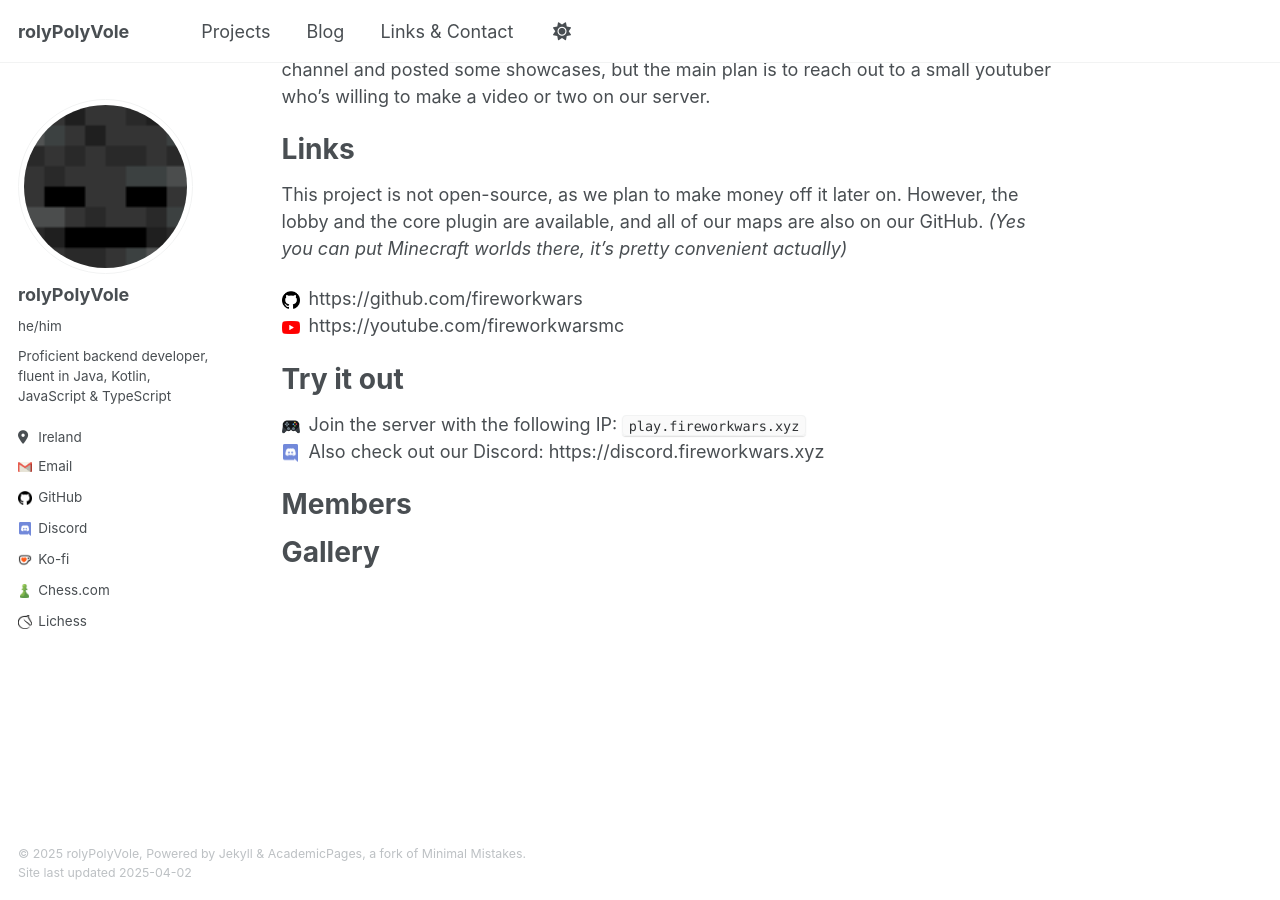
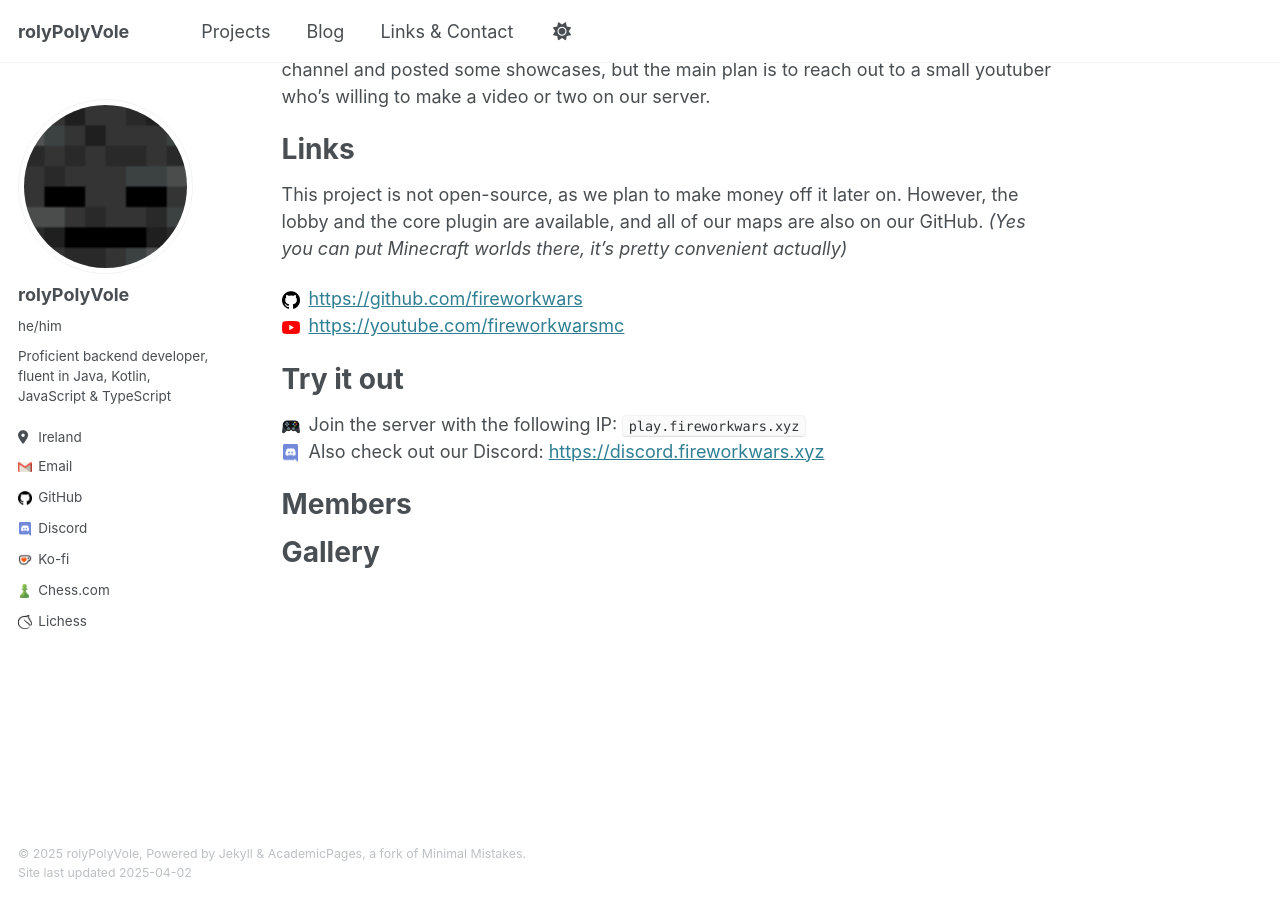
Before and after one commit to rolyPolyVole/rolyPolyVole.github.io, a Jekyll site: the page built from _projects/firework-wars.md, in a window 1280 px wide and 900 px high, scrolled down 2435 px. Built offline with Jekyll 4.4.1, drawn with Linux system fonts in a browser that asks for light colours.

Commit message:
Make the links work

```diff
--- a/_projects/firework-wars.md
+++ b/_projects/firework-wars.md
@@ -53,12 +53,12 @@ We've done everything else, so now it's time to get a playerbase. I made a YouTu
 # Links
 This project is not open-source, as we plan to make money off it later on. However, the lobby and the core plugin are available, and all of our maps are also on our GitHub. *(Yes you can put Minecraft worlds there, it's pretty convenient actually)* <br />
 
-<img src="/images/custom_icons/github.png" alt="GitHub" class="theme-aware-icon github-icon" style="width: 1em; height: 1em; object-fit: contain; margin-right: 0.5em; vertical-align: middle;">https://github.com/fireworkwars <br />
-<img src="/images/custom_icons/youtube.png" alt="YouTube" style="width: 1em; height: 1em; object-fit: contain; margin-right: 0.5em; vertical-align: middle;">https://youtube.com/fireworkwarsmc
+<img src="/images/custom_icons/github.png" alt="GitHub" class="theme-aware-icon github-icon" style="width: 1em; height: 1em; object-fit: contain; margin-right: 0.5em; vertical-align: middle;">[https://github.com/fireworkwars](https://github.com/fireworkwars) <br />
+<img src="/images/custom_icons/youtube.png" alt="YouTube" style="width: 1em; height: 1em; object-fit: contain; margin-right: 0.5em; vertical-align: middle;">[https://youtube.com/fireworkwarsmc](https://youtube.com/fireworkwarsmc)
 
 # Try it out
 <img src="/images/custom_icons/play.png" alt="Server" style="width: 1em; height: 1em; object-fit: contain; margin-right: 0.5em; vertical-align: middle;">Join the server with the following IP: `play.fireworkwars.xyz` <br />
-<img src="/images/custom_icons/discord.png" alt="Discord" style="width: 1em; height: 1em; object-fit: contain; margin-right: 0.5em; vertical-align: middle;">Also check out our Discord: https://discord.fireworkwars.xyz
+<img src="/images/custom_icons/discord.png" alt="Discord" style="width: 1em; height: 1em; object-fit: contain; margin-right: 0.5em; vertical-align: middle;">Also check out our Discord: [https://discord.fireworkwars.xyz](https://discord.fireworkwars.xyz)
 
 # Members
 
```
